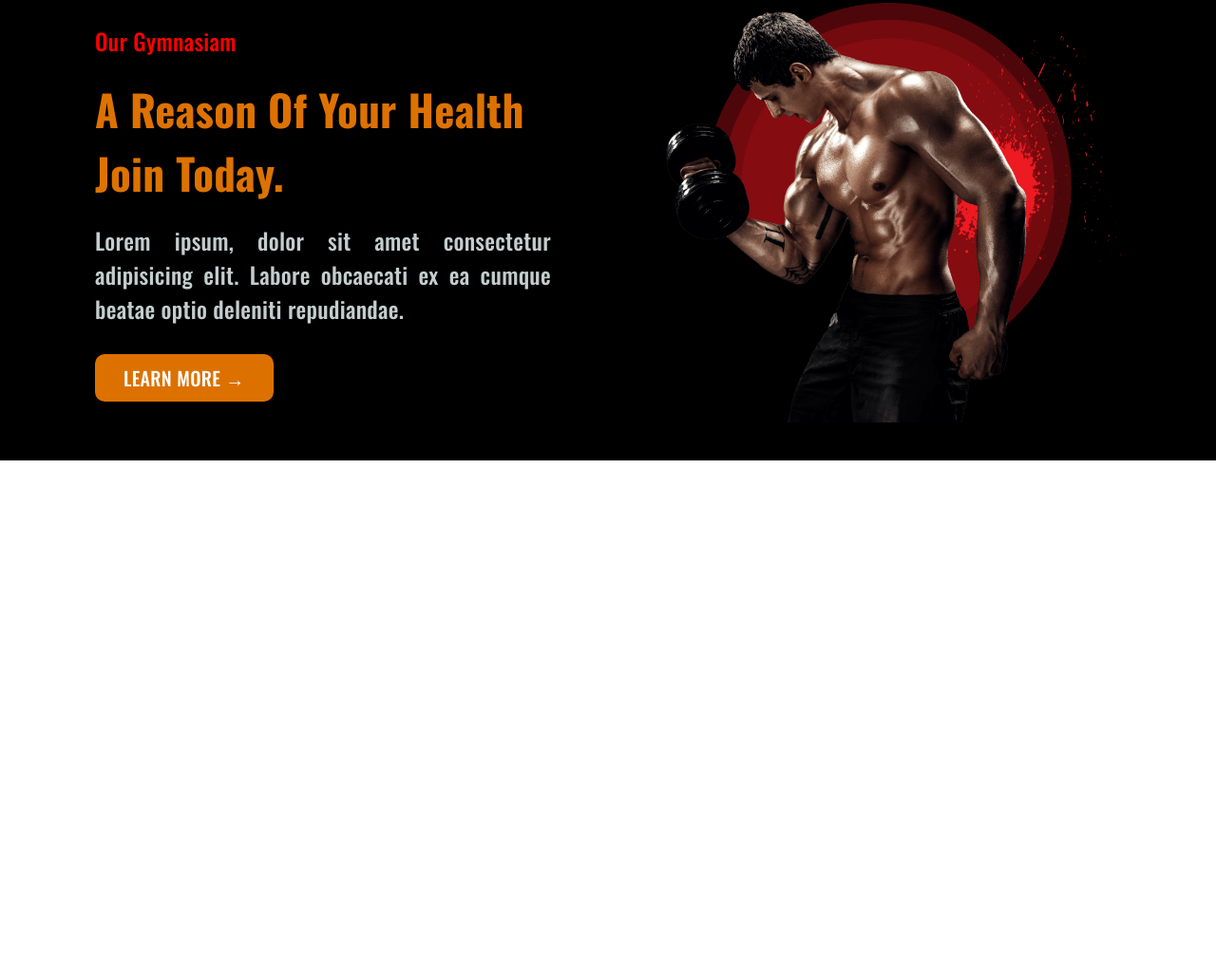
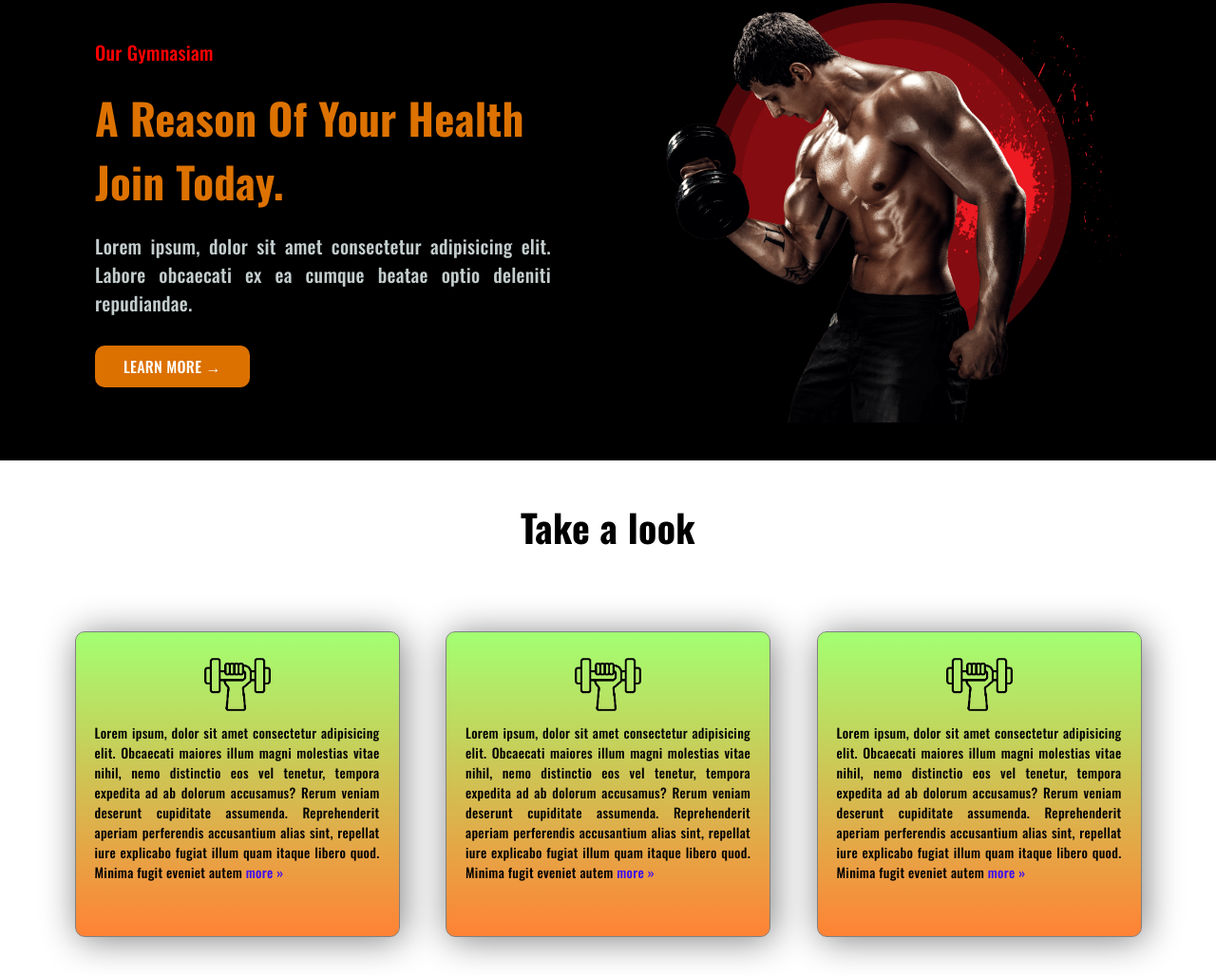
Before and after one commit to mostafizurRahaman/fitness-one, a plain HTML site: page index.html in a window 1280 px wide. Shown: the part 119-1146 px from the top of the page at 95% size. Before the commit the page ends 800 px from the top, so only its background shows below. Drawn offline with nearby package versions, Linux system fonts and the light colour scheme.

Commit message:
push second section

```diff
--- a/index.html
+++ b/index.html
@@ -41,6 +41,30 @@
             </div>
         </div>
     </header>
+    <section class="take_a_look">
+        <h2>Take a look</h2>
+        <div class="card_wrapper">
+            <div class=" card">
+                <div class="card_description">
+                    <img src="img/icon1.png" alt="take look image" class="gym_icon">
+                    <p>Lorem ipsum, dolor sit amet consectetur adipisicing elit. Obcaecati maiores illum magni molestias vitae nihil, nemo distinctio eos vel tenetur, tempora expedita ad ab dolorum accusamus? Rerum veniam deserunt cupiditate assumenda. Reprehenderit aperiam perferendis accusantium alias sint, repellat iure explicabo fugiat illum quam itaque libero quod. Minima fugit eveniet autem<a href="#" class="more_btn"> more &raquo;</a></p>
+                </div>
+            </div>
+            <div class=" card">
+                <div class="card_description">
+                    <img src="img/icon1.png" alt="take look image" class="gym_icon">
+                    <p>Lorem ipsum, dolor sit amet consectetur adipisicing elit. Obcaecati maiores illum magni molestias vitae nihil, nemo distinctio eos vel tenetur, tempora expedita ad ab dolorum accusamus? Rerum veniam deserunt cupiditate assumenda. Reprehenderit aperiam perferendis accusantium alias sint, repellat iure explicabo fugiat illum quam itaque libero quod. Minima fugit eveniet autem<a href="#" class="more_btn"> more &raquo;</a></p>
+                </div>
+            </div>
+            <div class=" card">
+                <div class="card_description">
+                    <img src="img/icon1.png" alt="take look image" class="gym_icon">
+                    <p>Lorem ipsum, dolor sit amet consectetur adipisicing elit. Obcaecati maiores illum magni molestias vitae nihil, nemo distinctio eos vel tenetur, tempora expedita ad ab dolorum accusamus? Rerum veniam deserunt cupiditate assumenda. Reprehenderit aperiam perferendis accusantium alias sint, repellat iure explicabo fugiat illum quam itaque libero quod. Minima fugit eveniet autem<a href="#" class="more_btn"> more &raquo;</a></p>
+                </div>
+            </div>
+        </div>
+    </section>
+
 </body>
 
 </html>
--- a/style.css
+++ b/style.css
@@ -70,7 +70,7 @@ text-transform: capitalize;
 }
 p{
     color: rgb(196 205 205);
-    font-size: 24px;
+    font-size: 20px;
     text-align: justify;
 
 }
@@ -87,7 +87,7 @@ color: #f00;
     color: #fff;
     text-decoration: none;
     text-transform: uppercase;
-    font-size: 20px;
+    font-size: 16px;
     display: inline-block;
     padding: 10px 30px;
     background: #fa8100e1;
@@ -112,3 +112,64 @@ margin: 0 auto;
 display: block;
 
 }
+.take_a_look{
+    padding: 40px 30px;
+}
+.take_a_look h2{
+    font-size: 40px;
+    text-align: center;
+}
+.card{
+    width: 300px;
+    height: 240px;
+    border: 1px solid gray;
+    text-align: center;
+    padding:20px 20px 60px;
+    box-shadow:3px 3px 38px gray;
+    border-radius: 10px;
+    -webkit-border-radius: 10px;
+    -moz-border-radius: 10px;
+    -ms-border-radius: 10px;
+    -o-border-radius: 10px;
+    background: linear-gradient( rgba(91, 255, 2, 0.559),rgba(255, 99, 2, 0.8));
+    margin-top: 40px;
+    transition: 0.5s all ease;
+    -webkit-transition: 0.5s all ease;
+    -moz-transition: 0.5s all ease;
+    -ms-transition: 0.5s all ease;
+    -o-transition: 0.5s all ease;
+}
+
+.card_wrapper{
+    padding:40px 0px 0px;
+    display: flex;
+    justify-content: space-evenly;
+}
+.card p{
+    font-size: 14px;
+    color: #000;
+    transition: 0.5s all ease;
+    -webkit-transition: 0.5s all ease;
+    -moz-transition: 0.5s all ease;
+    -ms-transition: 0.5s all ease;
+    -o-transition: 0.5s all ease;
+}
+.card a{
+    color: rgb(58, 12, 241);
+    text-decoration: none;
+    transition: 0.5s all ease
+}
+.gym_icon{
+    width: 70px;
+}
+.card:hover{
+    margin-top: 0px;
+    height: 280px;
+    border: 1px solid rgb(110, 4, 249);
+   }
+.card:hover p {
+   color: #fff;
+   }
+.card:hover a{
+color: rgb(255, 0, 0);
+}
```
Also changed, not shown: img/icon1.png (added).
